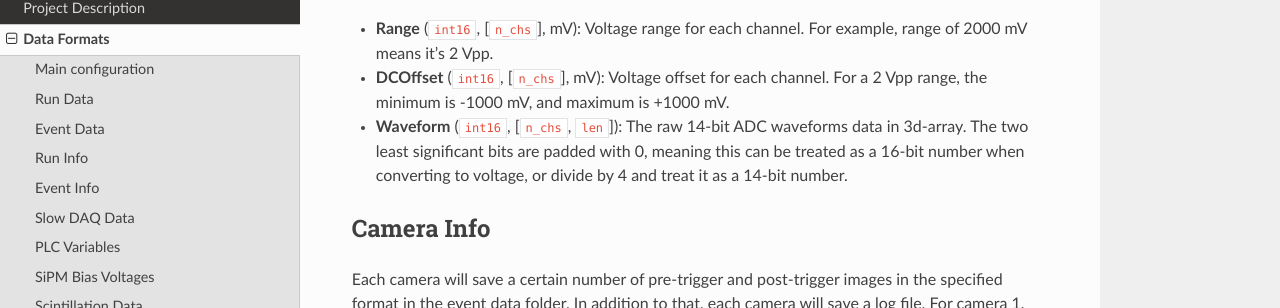
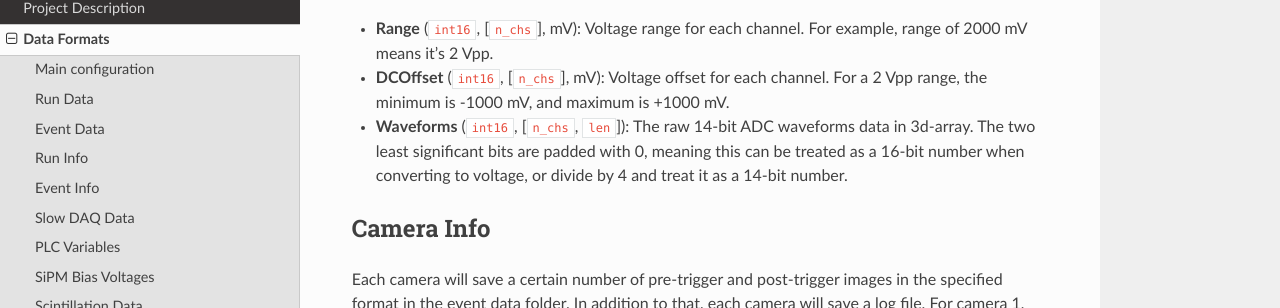
Before and after one commit to SBC-Collaboration/SBC-RunControl, a Sphinx documentation site: the page built from docs/data_format.md, in a window 1280 px wide and 900 px high, scrolled down 12025 px. Shown: the part 141-449 px from the top of the window. Built offline with Sphinx 7.4.7 and the Read the Docs theme 3.1.0, drawn with Linux system fonts in a browser that asks for light colours.

Commit message:
Change Waveform to Waveforms in binary file

```diff
--- a/docs/data_format.md
+++ b/docs/data_format.md
@@ -304,7 +304,7 @@ This data is saved in the SBC binary format using `SBCBinaryFormat` library, nam
 This data is saved in the SBC binary format using `SBCBinaryFormat` library, named **acoustics.sbc** in the event data folder. It can be read into a python dictionary of numpy arrays. All arrays will have the same number of rows `n_segs`, each correspond to a GaGe triggers / segments. This number will typically only be 1, since we send a software trigger at the start of event, or when the acquisiton restarts, and at the end of event retrieve the waveforms around the bubble trigger. Also assume the number of channels enabled for acquisition is `n_chs`, which is always 8, since all channels need to be enabled. The number of samples per channel per trigger `len`, which is 100 ms * sample_rate. The data structure is:
 - **Range** (`int16`, [`n_chs`], mV): Voltage range for each channel. For example, range of 2000 mV means it's 2 Vpp.
 - **DCOffset** (`int16`, [`n_chs`], mV): Voltage offset for each channel. For a 2 Vpp range, the minimum is -1000 mV, and maximum is +1000 mV.
-- **Waveform** (`int16`, [`n_chs`, `len`]): The raw 14-bit ADC waveforms data in 3d-array. The two least significant bits are padded with 0, meaning this can be treated as a 16-bit number when converting to voltage, or divide by 4 and treat it as a 14-bit number.
+- **Waveforms** (`int16`, [`n_chs`, `len`]): The raw 14-bit ADC waveforms data in 3d-array. The two least significant bits are padded with 0, meaning this can be treated as a 16-bit number when converting to voltage, or divide by 4 and treat it as a 14-bit number.
 
 ## Camera Info
 Each camera will save a certain number of pre-trigger and post-trigger images in the specified format in the event data folder. In addition to that, each camera will save a log file. For camera 1, the file is named **cam1.log**. Also, each camera will save a info file, named **cam1-info.csv**. Each row of the file will correspond to a image saved in the folder. The structure of the file is
```
